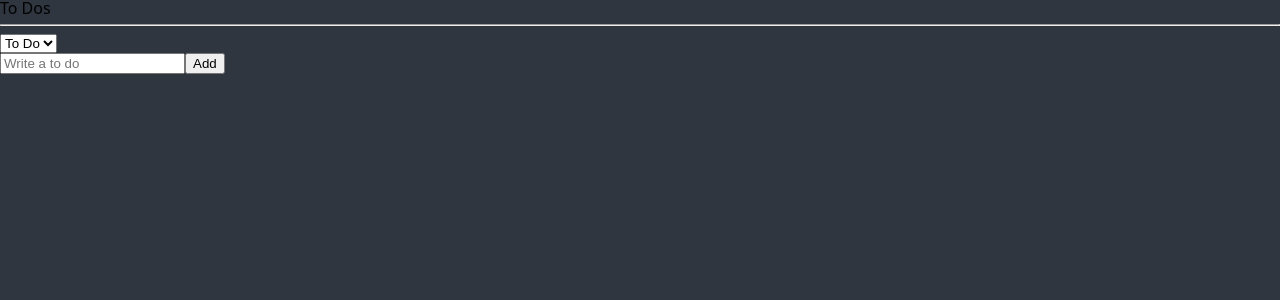
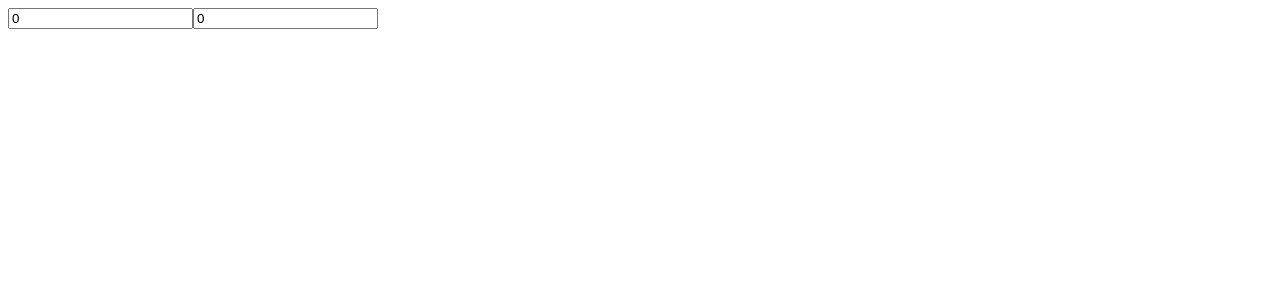
Before and after one commit to qortmdgur5/react-masterclass-by-nomadcoders, a React (Create React App) app: page / in a window 1280 px wide. Shown: the top 300 px of the page. Built offline with nearby package versions, Linux system fonts and the light colour scheme.

Commit message:
react masterClass section Seven 7.0 Lecture

```diff
--- a/src/App.tsx
+++ b/src/App.tsx
@@ -1,77 +1,22 @@
-import { createGlobalStyle, ThemeProvider } from "styled-components";
-import { ReactQueryDevtools } from "react-query/devtools";
-import { darkTheme } from "./theme";
-import { useState } from "react";
-import { useRecoilValue } from "recoil";
-import ToDoList from "./components/ToDoList";
-
-const GlobalStyle = createGlobalStyle`
-html, body, div, span, applet, object, iframe,
-h1, h2, h3, h4, h5, h6, p, blockquote, pre,
-a, abbr, acronym, address, big, cite, code,
-del, dfn, em, img, ins, kbd, q, s, samp,
-small, strike, strong, sub, sup, tt, var,
-b, u, i, center,
-dl, dt, dd, ol, ul, li,
-fieldset, form, label, legend,
-table, caption, tbody, tfoot, thead, tr, th, td,
-article, aside, canvas, details, embed,
-figure, figcaption, footer, header, hgroup,
-menu, nav, output, ruby, section, summary,
-time, mark, audio, video {
-	margin: 0;
-	padding: 0;
-	border: 0;
-	font-size: 100%;
-	font: inherit;
-	vertical-align: baseline;
-}
-/* HTML5 display-role reset for older browsers */
-article, aside, details, figcaption, figure,
-footer, header, hgroup, menu, nav, section {
-	display: block;
-}
-body {
-	line-height: 1;
-}
-ol, ul {
-	list-style: none;
-}
-blockquote, q {
-	quotes: none;
-}
-blockquote:before, blockquote:after,
-q:before, q:after {
-	content: '';
-	content: none;
-}
-table {
-	border-collapse: collapse;
-	border-spacing: 0;
-}
-
-* {
-  box-sizing: border-box;
-}
-
-body {
-  font-family: "Noto Sans", sans-serif;
-  background-color: ${(props) => props.theme.bgColor};
-  color: ${(props) => props.theme.textColor};
-}
-
-a {
-  text-decoration: none;
-  color: inherit;
-}
-`;
+import { useRecoilState, useRecoilValue } from "recoil";
+import { hourSelector, minuteState } from "./atoms";
 
 function App() {
+	const [minutes, setMinutes] = useRecoilState(minuteState);
+	const hours = useRecoilValue(hourSelector);
+	const onMinutesChange = (event: React.FormEvent<HTMLInputElement>) => {
+		setMinutes(+event.currentTarget.value);
+	};
 	return (
-		<>
-			<GlobalStyle />
-			<ToDoList />
-		</>
+		<div>
+			<input
+				value={minutes}
+				onChange={onMinutesChange}
+				type="number"
+				placeholder="Minutes"
+			/>
+			<input value={hours} type="number" placeholder="Hours" />
+		</div>
 	);
 }
 
--- a/src/atoms.tsx
+++ b/src/atoms.tsx
@@ -1,32 +1,14 @@
 import { atom, selector } from "recoil";
 
-export enum Categories {
-    "TO_DO" = "TO_DO",
-    "DOING" = "DOING",
-    "DONE" = "DONE",
-}
-
-export interface IToDo {
-    text: string;
-    category: Categories;
-    id: number;
-}
-
-export const categoryState = atom<Categories>({
-    key: "category",
-    default: Categories.TO_DO,
+export const minuteState = atom({
+    key: "minutes",
+    default: 0,
 });
 
-export const toDoState = atom<IToDo[]>({
-    key: "toDo",
-    default: [],
-});
-
-export const toDoSelector = selector({
-    key: "toDoSelector",
+export const hourSelector = selector({
+    key: "hours",
     get: ({ get }) => {
-        const toDos = get(toDoState);
-        const category = get(categoryState);
-        return toDos.filter((toDo) => toDo.category === category);
+        const minutes = get(minuteState);
+        return minutes / 60;
     },
 });
--- a/src/components/CreateToDo.tsx
+++ /dev/null
@@ -1,33 +0,0 @@
-import { useForm } from "react-hook-form";
-import { useRecoilState, useRecoilValue, useSetRecoilState } from "recoil";
-import { categoryState, toDoState } from "../atoms";
-
-interface IForm {
-    toDo: string;
-}
-
-function CreateToDo() {
-    const setToDos = useSetRecoilState(toDoState);
-    const category = useRecoilValue(categoryState);
-    const { register, handleSubmit, setValue } = useForm<IForm>();
-    const handleValid = ({ toDo }: IForm) => {
-        setToDos((oldToDos) => [
-            { text: toDo, id: Date.now(), category },
-            ...oldToDos,
-        ]);
-        setValue("toDo", "");
-    };
-    return (
-        <form onSubmit={handleSubmit(handleValid)}>
-            <input
-                {...register("toDo", {
-                    required: "Please write a To Do",
-                })}
-                placeholder="Write a to do"
-            />
-            <button>Add</button>
-        </form>
-    );
-}
-
-export default CreateToDo;
--- a/src/components/ToDo.tsx
+++ /dev/null
@@ -1,42 +0,0 @@
-import { useSetRecoilState } from "recoil";
-import { Categories, IToDo, toDoState } from "../atoms";
-
-function ToDo({ text, category, id }: IToDo) {
-    const setToDos = useSetRecoilState(toDoState);
-    const onClick = (event: React.MouseEvent<HTMLButtonElement>) => {
-        const {
-            currentTarget: { name },
-        } = event;
-        setToDos((oldToDos) => {
-            const targetIndex = oldToDos.findIndex((toDo) => toDo.id === id);
-            const newToDo = { text, id, category: name as any };
-            return [
-                ...oldToDos.slice(0, targetIndex),
-                newToDo,
-                ...oldToDos.slice(targetIndex + 1),
-            ];
-        });
-    };
-    return (
-        <li>
-            <span>{text}</span>
-            {category !== Categories.DOING && (
-                <button name={Categories.DOING} onClick={onClick}>
-                    Doing
-                </button>
-            )}
-            {category !== Categories.TO_DO && (
-                <button name={Categories.TO_DO} onClick={onClick}>
-                    To Do
-                </button>
-            )}
-            {category !== Categories.DONE && (
-                <button name={Categories.DONE} onClick={onClick}>
-                    Done
-                </button>
-            )}
-        </li>
-    );
-}
-
-export default ToDo;
--- a/src/components/ToDoList.tsx
+++ /dev/null
@@ -1,29 +0,0 @@
-import { useRecoilState, useRecoilValue } from "recoil";
-import CreateToDo from "./CreateToDo";
-import { Categories, categoryState, toDoSelector, toDoState } from "../atoms";
-import ToDo from "./ToDo";
-
-function ToDoList() {
-    const toDos = useRecoilValue(toDoSelector);
-    const [category, setCategory] = useRecoilState(categoryState);
-    const onInput = (event: React.FormEvent<HTMLSelectElement>) => {
-        setCategory(event.currentTarget.value as any);
-    }
-    return (
-        <div>
-            <h1>To Dos</h1>
-            <hr />
-            <select value={category} onInput={onInput}>
-                <option value={Categories.TO_DO}>To Do</option>
-                <option value={Categories.DOING}>Doing</option>
-                <option value={Categories.DONE}>Done</option>
-            </select>
-            <CreateToDo />
-            {toDos.map((toDo) => (
-                <ToDo key={toDo.id} {...toDo} />
-            ))}
-        </div>
-    );
-}
-
-export default ToDoList;
```
